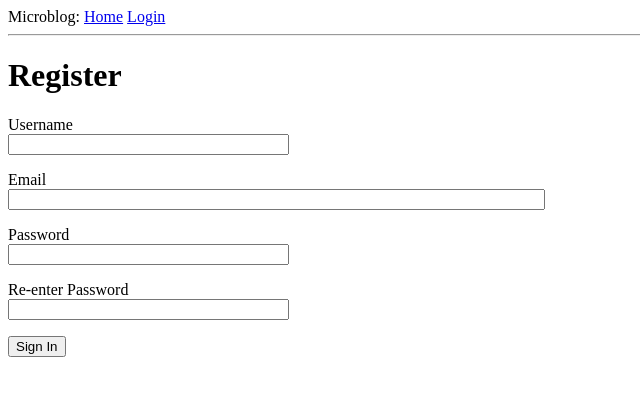
After one commit to sarathchandra0007/MegaFlaskApp, a Flask app: page /register in a window 1280 px wide. The commit adds this page. Shown: the top 396 px of the page, without its empty margins (0-640 px from the left). Run offline with Flask 2, Linux system fonts and the light colour scheme.

Commit message:
Added User Registration functionality

```diff
--- a/app/forms.py
+++ b/app/forms.py
@@ -1,9 +1,28 @@
 from flask_wtf import FlaskForm
 from wtforms import StringField, PasswordField, BooleanField, SubmitField
-from wtforms.validators import DataRequired
+from wtforms.validators import DataRequired, Email, EqualTo, ValidationError
+from app.models import User
 
 class LoginForm(FlaskForm):
     username    = StringField('Username',validators=[DataRequired()])
     password    = PasswordField('Password',validators=[DataRequired()])
     remember_me = BooleanField('Remember Me')
     submit      = SubmitField('Sign In')
+
+class RegistrationForm(FlaskForm):
+    username = StringField('Username',validators=[DataRequired()])
+    email = StringField('Email',validators=[DataRequired(), Email()])
+    password = PasswordField('Password',validators=[DataRequired()])
+    password2 = PasswordField('Re-enter Password', validators=[DataRequired(), EqualTo('password')])
+    submit      = SubmitField('Sign In')
+
+    # custom validators
+
+    def validate_username(self,username):
+        user = User.query.filter_by(username = username.data).first()
+        if user is not None:
+            raise ValidationError('Username entered exists, enter another name')
+    def validate_email(self,email):
+        email = User.query.filter_by(email = email.data).first()
+        if email is not None:
+            raise ValidationError('Email entered exists, enter another email')
--- a/app/routes.py
+++ b/app/routes.py
@@ -1,8 +1,8 @@
 from flask import render_template,flash,redirect, url_for,request
 from werkzeug.urls import url_parse
 from flask_login import login_user, current_user, logout_user, login_required
-from app import app
-from app.forms import LoginForm
+from app import app, db
+from app.forms import LoginForm, RegistrationForm
 from app.models import User
 @app.route('/')
 @app.route('/index')
@@ -45,3 +45,17 @@ def login():
 def logout():
     logout_user()
     return redirect(url_for('login'))
+
+@app.route('/register' ,methods=['GET','POST'])
+def register():
+    if current_user.is_authenticated:
+        return redirect(url_for('index'))
+    form = RegistrationForm()
+    if form.validate_on_submit():
+        user = User(username = form.username.data,email = form.email.data)
+        user.set_password(form.password.data)
+        db.session.add(user)
+        db.session.commit()
+        flash ('Congratulations you are now a registered user')
+        return redirect(url_for('login'))
+    return render_template('register.html',form=form,title='Register')
--- a/app/templates/login.html
+++ b/app/templates/login.html
@@ -22,6 +22,8 @@
       {{ form.remember_me() }} {{ form.remember_me.label }}
     </p>
     <p>{{ form.submit() }}</p>
+    <p>New User? <a href="{{ url_for('register') }}">Click to register</a>
+    </p>
   </form>
 
 {%endblock%}
--- /dev/null
+++ b/app/templates/register.html
@@ -0,0 +1,37 @@
+{% extends "base.html" %}
+
+ {% block content %}
+    <h1>Register</h1>
+    <form action="" method="post">
+        {{ form.hidden_tag() }}
+        <p>
+            {{ form.username.label }}<br>
+            {{ form.username(size=32) }}<br>
+            {% for error in form.username.errors %}
+            <span style="color: red;">[{{ error }}]</span>
+            {% endfor %}
+        </p>
+        <p>
+            {{ form.email.label }}<br>
+            {{ form.email(size=64) }}<br>
+            {% for error in form.email.errors %}
+            <span style="color: red;">[{{ error }}]</span>
+            {% endfor %}
+        </p>
+        <p>
+            {{ form.password.label }}<br>
+            {{ form.password(size=32) }}<br>
+            {% for error in form.password.errors %}
+            <span style="color: red;">[{{ error }}]</span>
+            {% endfor %}
+        </p>
+        <p>
+            {{ form.password2.label }}<br>
+            {{ form.password2(size=32) }}<br>
+            {% for error in form.password2.errors %}
+            <span style="color: red;">[{{ error }}]</span>
+            {% endfor %}
+        </p>
+        <p>{{ form.submit() }}</p>
+    </form>
+{% endblock %}
```
Also changed, not shown: app.db.
